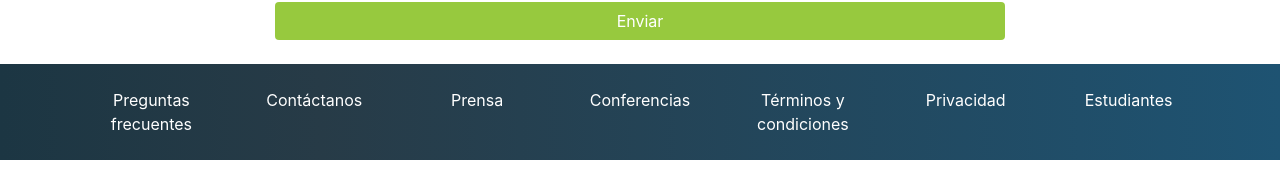
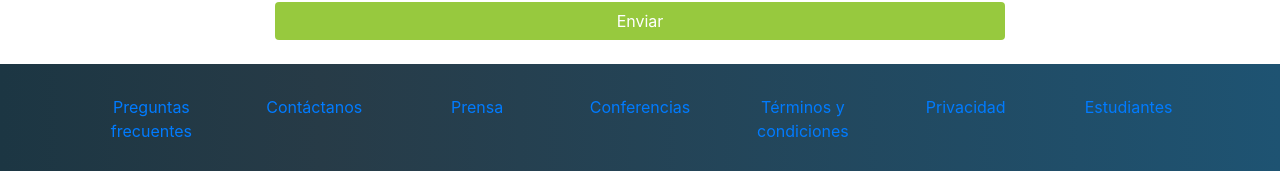
Before and after one commit to joelnataren9/platzi-bootstrap, a React (Create React App) app: page / in a window 1280 px wide. Shown: the part 2066-2237 px from the top of the page. Built offline with nearby package versions, Linux system fonts and the light colour scheme.

Commit message:
Arreglando el footer

```diff
--- a/src/components/Footer.js
+++ b/src/components/Footer.js
@@ -7,25 +7,25 @@ export default function Footer() {
             <div className="container">
                 <div className="row text-center">
                     <div className="col-12 col-lg">
-                        <a href="#">Preguntas frecuentes</a>
+                        <span className='btn btn-link'>Preguntas frecuentes</span>
                     </div>
                     <div className="col-12 col-lg">
-                        <a href="#"> Contáctanos</a>
+                        <span className='btn btn-link'> Contáctanos</span>
                     </div>
                     <div className="col-12 col-lg">
-                        <a href="#"> Prensa</a>
+                        <span className='btn btn-link'> Prensa</span>
                     </div>
                     <div className="col-12 col-lg">
-                        <a href="#"> Conferencias</a>
+                        <span className='btn btn-link'> Conferencias</span>
                     </div>
                     <div className="col-12 col-lg">
-                        <a href="#"> Términos y condiciones</a>
+                        <span className='btn btn-link'> Términos y condiciones</span>
                     </div>
                     <div className="col-12 col-lg">
-                        <a href="#"> Privacidad</a>
+                        <span className='btn btn-link'> Privacidad</span>
                     </div>
                     <div className="col-12 col-lg">
-                        <a href="#"> Estudiantes</a>
+                        <span className='btn btn-link'> Estudiantes</span>
                     </div>
                 </div>
             </div>
```
